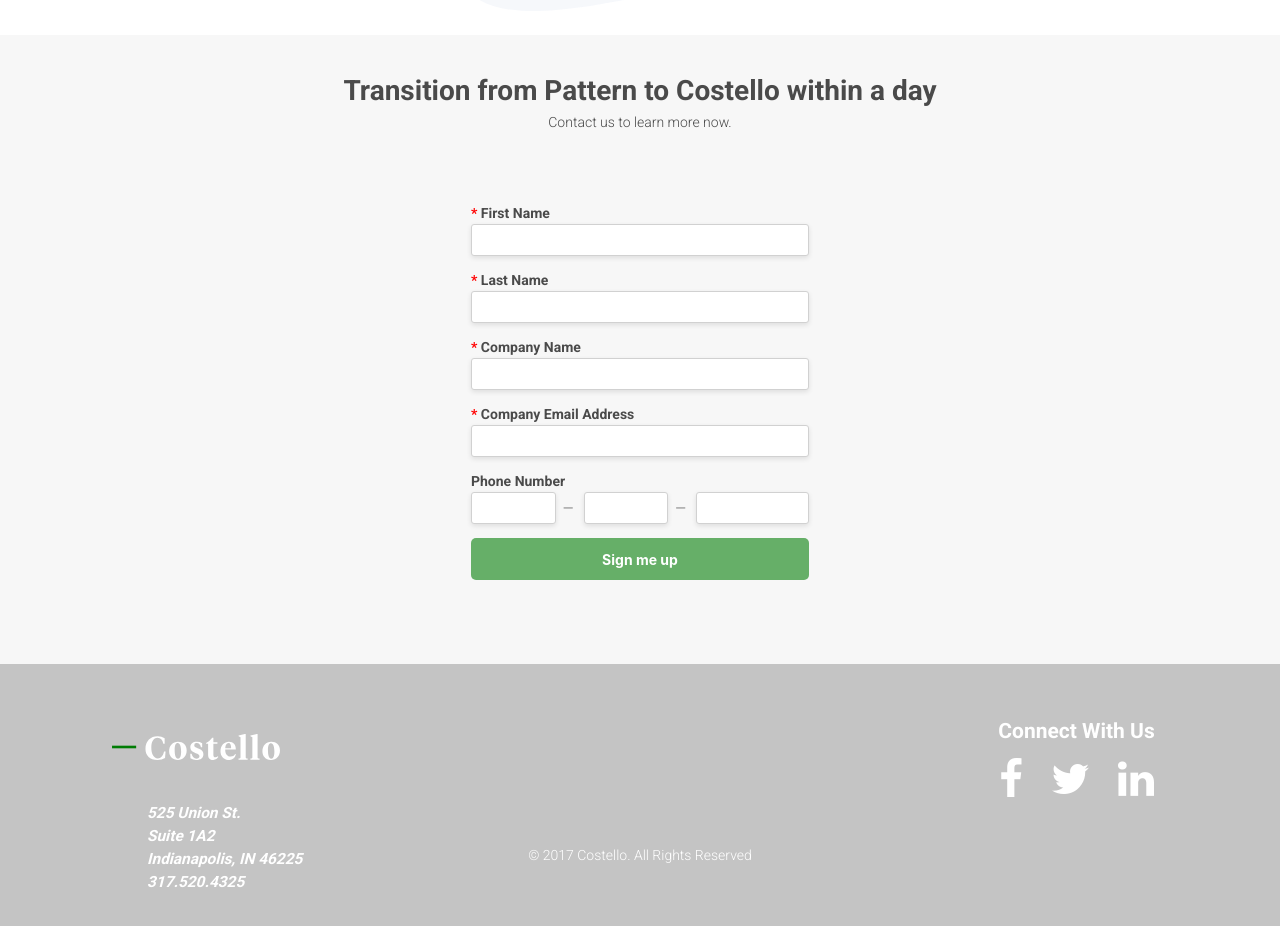
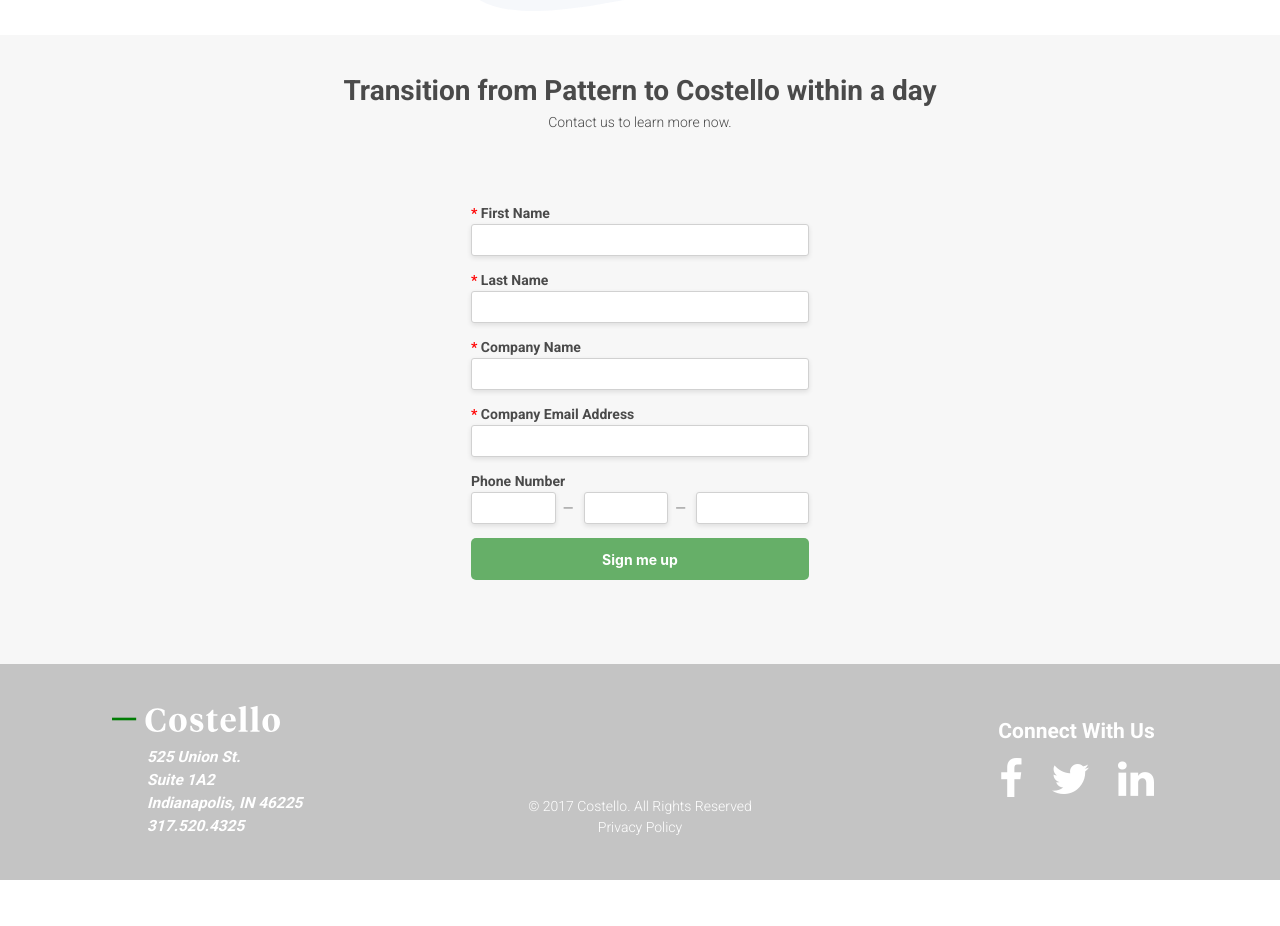
Before and after one commit to danieljbell/cloudcannon-test, a Jekyll site: the page built from getpattern.html, in a window 1280 px wide and 1400 px high, scrolled down 1726 px, cut to the strip 464-1390 px from the top of the window. Built offline with Jekyll 4.4.1, drawn with Linux system fonts in a browser that asks for light colours; comment, search, counter and statistics services are not loaded; after the commit the page ends 3070 px from its top, so only the background shows below that.

Commit message:
adding privacy policy to footer

```diff
--- a/_includes/components/footer.html
+++ b/_includes/components/footer.html
@@ -22,9 +22,8 @@
       </address>
     </div>
     <div class="level-center has-text-centered white">
-      <p class="level-item">
-        &copy; {{"now" | date: "%Y"}} Costello. All Rights Reserved
-      </p>
+      <p class="level-item">&copy; {{"now" | date: "%Y"}} Costello. All Rights Reserved</p>
+      <p class="level-item"><a href="/privacy/" style="color: #fff;">Privacy Policy</a></p>
     </div>
     <div class="level-right">
       <div class="level-item social-links">
--- a/assets/css/landing-page.css
+++ b/assets/css/landing-page.css
@@ -113,6 +113,11 @@ h5 {
 p {
   margin-bottom: 2rem;
 }
+
+footer p {
+  margin-bottom: 0;
+}
+
 
 .checkbox-list li {
   position: relative;
```
